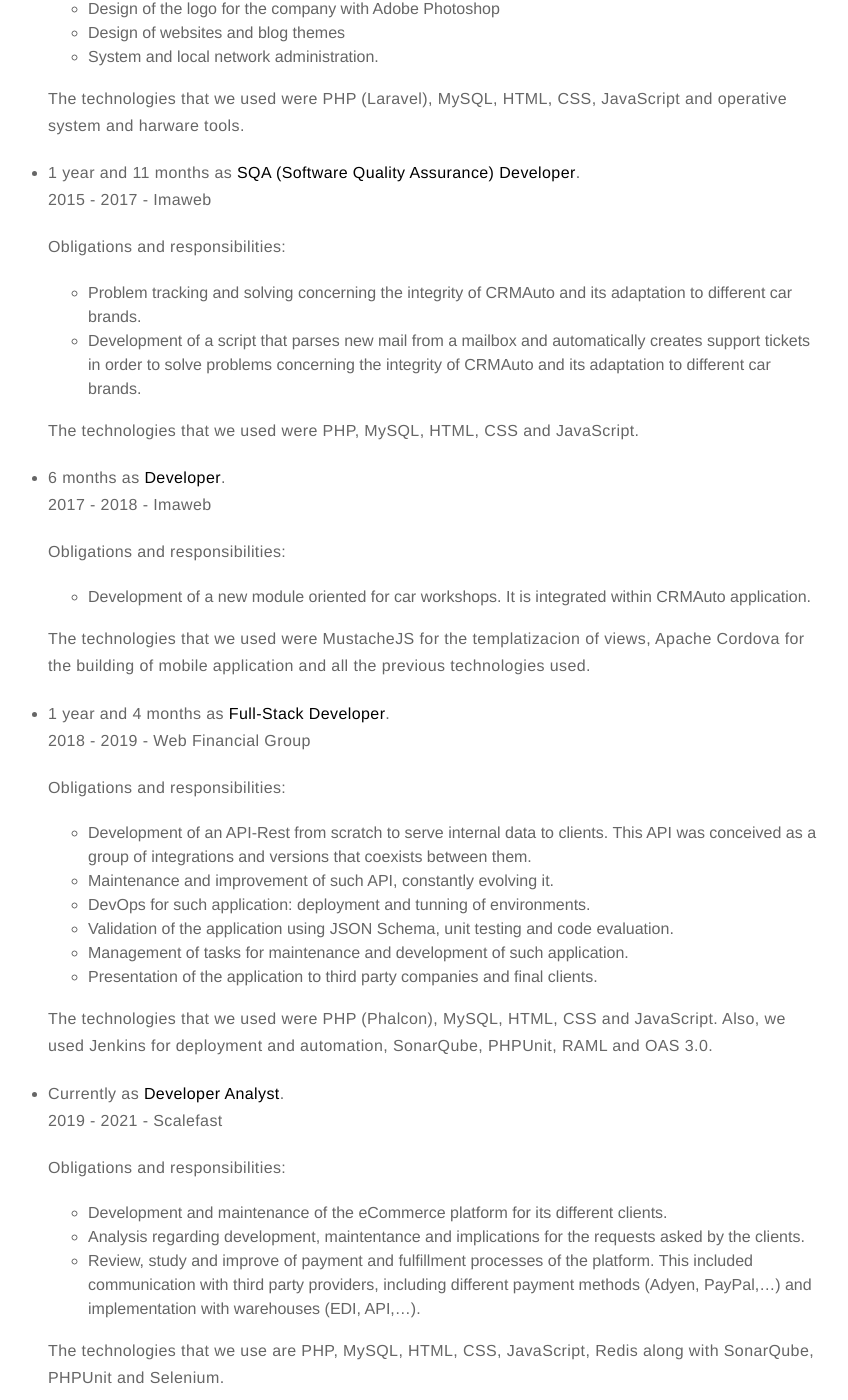
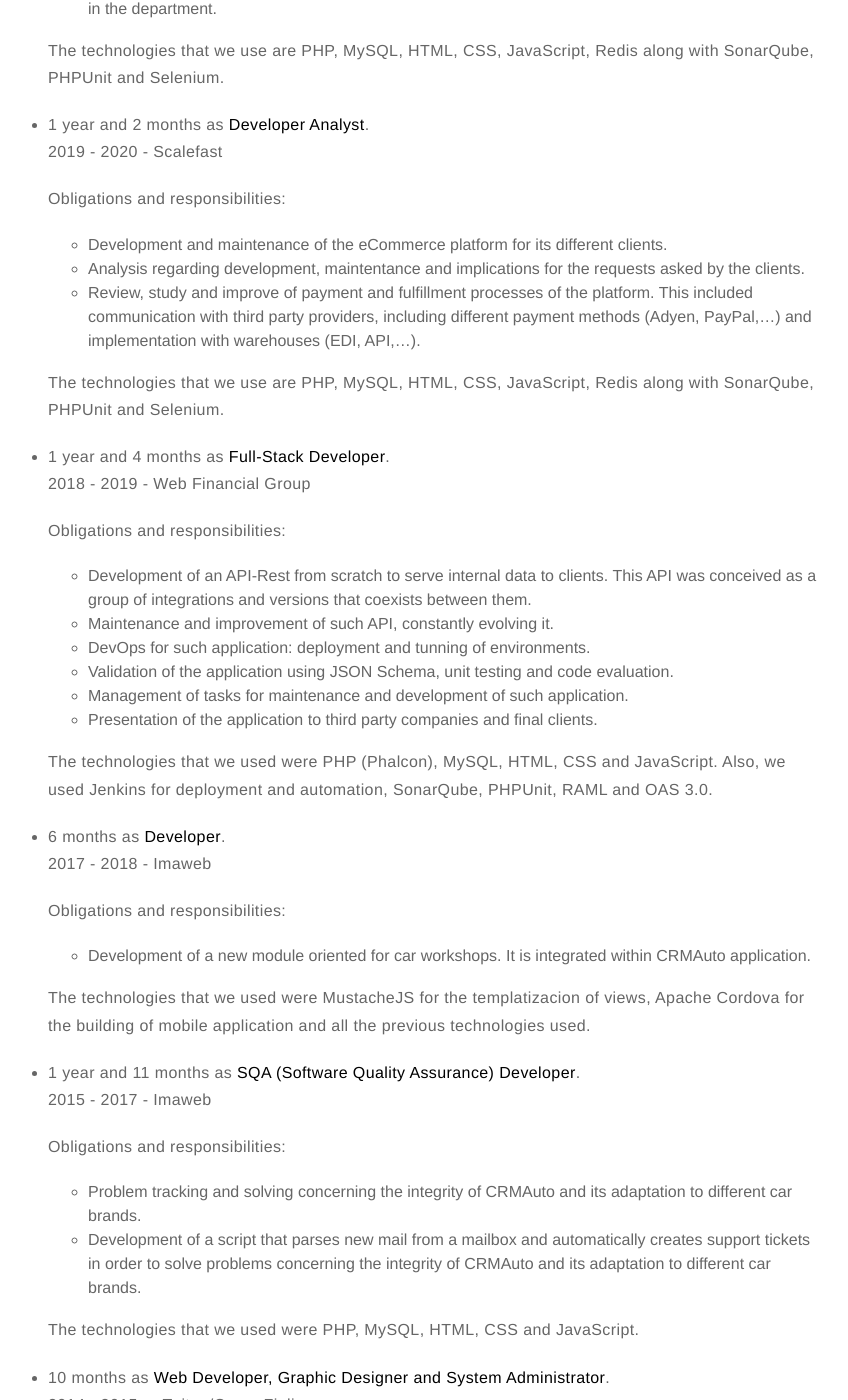
Before and after one commit to leakspin/leakspin.github.io, a Jekyll site: the page built from resume.md, in a window 1280 px wide and 1400 px high, scrolled down 810 px. Shown: the whole window, without its empty margins (227-1075 px from the left). Built offline with Jekyll 4.4.1, drawn with Linux system fonts in a browser that asks for light colours; comment, search, counter and statistics services are not loaded; part of the change alters nothing that is shown; some of the changed text lies outside the part shown.

Commit message:
update resume

```diff
--- a/resume.md
+++ b/resume.md
@@ -9,7 +9,7 @@ layout: page
             <td>
                 <p>Adrián Mora</p>
                 <p>Birthdate: 18/05/1993</p>
-                <p>Email: <a href="mailto:{{ site.email }}">{{ site.email }}</a></p>
+              {% include social-links.html %}
             </td>
             <td>
                 <img src="{{ site.picture }}" />
@@ -19,44 +19,35 @@ layout: page
 </table>
 
 ### Studies Accomplished
+ * Graduated on Vocational Training (CFGS) - **Administración de Sistemas Informáticos en Red**.
+   2013 - 2015 - IES Luis Vives - Leganés
  * Baccaulerate in **Science**
    2005 - 2011 - IES Matemático Puig Adam - Getafe
- * Graduated on Vocational Training (CFGS) - **Administración de Sistemas Informáticos en Red**.
-   2013 - 2015 - IES Luis Vives - Leganés
 
 ### Academy Activities
  * 2 years of Bachelor in **Computer Science** - English Course.
    2011 - 2013 - Universidad Carlos III de Madrid - Escuela Politécnica Superior - Leganés.
 
 ### Proffesional Experience
- * 10 months as **Web Developer, Graphic Designer and System Administrator**.
-   2014 - 2015 - eTuitoo/ComerZialia
+ * Currently as **Developer Team Lead**.
+   2021 - {{ site.time | date: '%Y' }} - Scalefast
 
    Obligations and responsibilities:
-   * Development of an online shop without any support of an existing platform oriented to online selling (Magento, Prestashop,…).
-   * Launch of multiple WordPress blogs.
-   * Design of the logo for the company with Adobe Photoshop
-   * Design of websites and blog themes
-   * System and local network administration.
+   * Specialization in the payment side of the eCommerce platform.
+   * Implementation of new payment standards (PSD2) or new methods (internal wallet system).
+   * Review, study and estimations of possible developments and overwatching the rest of the developers in the department.
 
-   The technologies that we used were PHP (Laravel), MySQL, HTML, CSS, JavaScript and operative system and harware tools.
+   The technologies that we use are PHP, MySQL, HTML, CSS, JavaScript, Redis along with SonarQube, PHPUnit and Selenium.
 
- * 1 year and 11 months as **SQA (Software Quality Assurance) Developer**.
-   2015 - 2017 - Imaweb
+ * 1 year and 2 months as **Developer Analyst**.
+   2019 - 2020 - Scalefast
 
    Obligations and responsibilities:
-   * Problem tracking and solving concerning the integrity of CRMAuto and its adaptation to different car brands.
-   * Development of a script that parses new mail from a mailbox and automatically creates support tickets in order to solve problems concerning the integrity of CRMAuto and its adaptation to different car brands.
+   * Development and maintenance of the eCommerce platform for its different clients.
+   * Analysis regarding development, maintentance and implications for the requests asked by the clients.
+   * Review, study and improve of payment and fulfillment processes of the platform. This included communication with third party providers, including different payment methods (Adyen, PayPal,...) and implementation with warehouses (EDI, API,...).
 
-   The technologies that we used were PHP, MySQL, HTML, CSS and JavaScript.
-
- * 6 months as **Developer**.
-   2017 - 2018 - Imaweb
-
-   Obligations and responsibilities:
-   * Development of a new module oriented for car workshops. It is integrated within CRMAuto application.
-
-   The technologies that we used were MustacheJS for the templatizacion of views, Apache Cordova for the building of mobile application and all the previous technologies used.
+   The technologies that we use are PHP, MySQL, HTML, CSS, JavaScript, Redis along with SonarQube, PHPUnit and Selenium.
 
  * 1 year and 4 months as **Full-Stack Developer**.
    2018 - 2019 - Web Financial Group
@@ -71,15 +62,34 @@ layout: page
 
    The technologies that we used were PHP (Phalcon), MySQL, HTML, CSS and JavaScript. Also, we used Jenkins for deployment and automation, SonarQube, PHPUnit, RAML and OAS 3.0.
 
- * Currently as **Developer Analyst**.
-   2019 - {{ site.time | date: '%Y' }} - Scalefast
+ * 6 months as **Developer**.
+   2017 - 2018 - Imaweb
 
    Obligations and responsibilities:
-   * Development and maintenance of the eCommerce platform for its different clients.
-   * Analysis regarding development, maintentance and implications for the requests asked by the clients.
-   * Review, study and improve of payment and fulfillment processes of the platform. This included communication with third party providers, including different payment methods (Adyen, PayPal,...) and implementation with warehouses (EDI, API,...).
+   * Development of a new module oriented for car workshops. It is integrated within CRMAuto application.
 
-   The technologies that we use are PHP, MySQL, HTML, CSS, JavaScript, Redis along with SonarQube, PHPUnit and Selenium.
+   The technologies that we used were MustacheJS for the templatizacion of views, Apache Cordova for the building of mobile application and all the previous technologies used.
+
+ * 1 year and 11 months as **SQA (Software Quality Assurance) Developer**.
+   2015 - 2017 - Imaweb
+
+   Obligations and responsibilities:
+   * Problem tracking and solving concerning the integrity of CRMAuto and its adaptation to different car brands.
+   * Development of a script that parses new mail from a mailbox and automatically creates support tickets in order to solve problems concerning the integrity of CRMAuto and its adaptation to different car brands.
+
+   The technologies that we used were PHP, MySQL, HTML, CSS and JavaScript.
+
+ * 10 months as **Web Developer, Graphic Designer and System Administrator**.
+   2014 - 2015 - eTuitoo/ComerZialia
+
+   Obligations and responsibilities:
+   * Development of an online shop without any support of an existing platform oriented to online selling (Magento, Prestashop,…).
+   * Launch of multiple WordPress blogs.
+   * Design of the logo for the company with Adobe Photoshop
+   * Design of websites and blog themes
+   * System and local network administration.
+
+   The technologies that we used were PHP (Laravel), MySQL, HTML, CSS, JavaScript and operative system and harware tools.
 
 ### Other Courses
  * Diploma on Administración de Servicios Web (MF0495_3).
```
